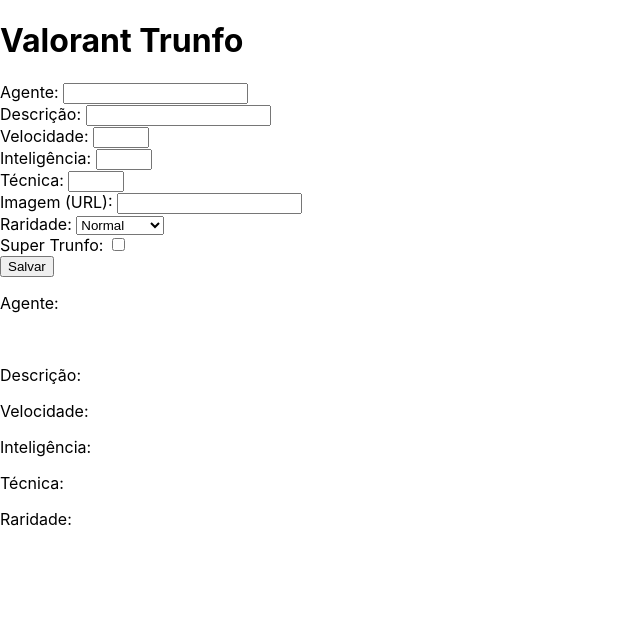
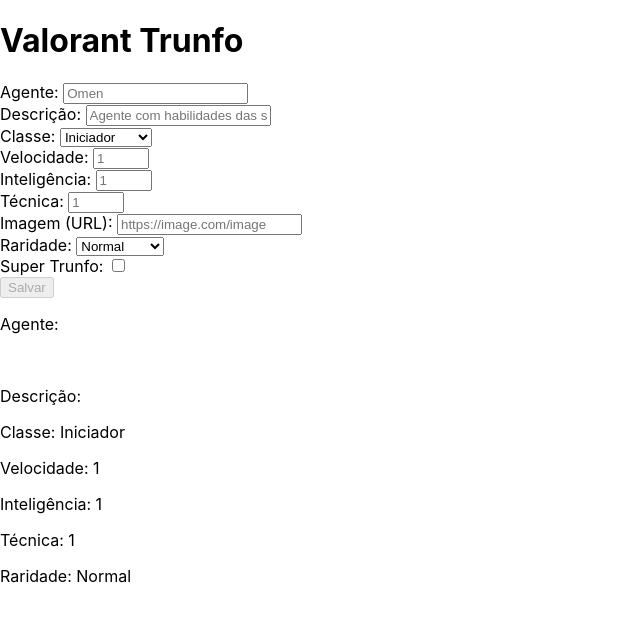
Before and after one commit to zTiagok/trybe-13.tryunfo, a React (Create React App) app: page / in a window 1280 px wide. Shown: the top 622 px of the page, without its empty margins (0-640 px from the left). Built offline with nearby package versions, Linux system fonts and the light colour scheme.

Commit message:
c7 - 5º Requisito Completo

```diff
--- a/src/App.js
+++ b/src/App.js
@@ -9,11 +9,13 @@
     this.state = {
       stateName: '',
       stateDesc: '',
-      stateAttr1: '',
-      stateAttr2: '',
-      stateAttr3: '',
-      stateRare: '',
+      stateAttr1: '1',
+      stateAttr2: '1',
+      stateAttr3: '1',
+      stateRare: 'Normal',
       stateTrunfo: '',
+      stateClass: 'Iniciador',
+      stateImage: '',
     };
   }
 
@@ -35,27 +37,55 @@
       break;
     case 'newAgentSuper': this.setState({ stateTrunfo: target.checked });
       break;
+    case 'newAgentClass': this.setState({ stateClass: target.value });
+      break;
+    case 'newAgentPicture': this.setState({ stateImage: target.value });
+      break;
     default: console.log('Error');
     }
   }
 
   render() {
     const { stateName, stateDesc, stateAttr1,
-      stateAttr2, stateAttr3, stateTrunfo, stateRare } = this.state;
+      stateAttr2, stateAttr3, stateTrunfo, stateRare,
+      stateClass, stateImage } = this.state;
+
+    let button = true;
+    const greaterThan = 90;
+    const minorThan = 0;
+    const stateSum = parseInt(stateAttr1, 10)
+    + parseInt(stateAttr2, 10) + parseInt(stateAttr3, 10);
+    const stateMax = 210;
+
+    if (stateName === '' || stateImage === '' || stateDesc === ''
+    || stateAttr1 > greaterThan || stateAttr1 < minorThan
+    || stateAttr2 > greaterThan || stateAttr2 < minorThan
+    || stateAttr3 > greaterThan || stateAttr3 < minorThan
+    || stateSum > stateMax) {
+      button = true;
+    } else {
+      button = false;
+    }
+
+    console.log(stateSum);
+
     return (
       <div>
         <h1>Valorant Trunfo</h1>
         <Form
           onInputChange={ this.changeState }
+          isSaveButtonDisabled={ button }
         />
         <Card
           cardName={ stateName }
           cardDescription={ stateDesc }
+          cardClass={ stateClass }
           cardAttr1={ stateAttr1 }
           cardAttr2={ stateAttr2 }
           cardAttr3={ stateAttr3 }
           cardRare={ stateRare }
           cardTrunfo={ stateTrunfo }
+          cardImage={ stateImage }
         />
       </div>
     );
--- a/src/components/Card.jsx
+++ b/src/components/Card.jsx
@@ -4,7 +4,7 @@
 class Card extends React.Component {
   render() {
     const { cardName, cardDescription, cardAttr1,
-      cardAttr2, cardAttr3, cardImage, cardRare, cardTrunfo } = this.props;
+      cardAttr2, cardAttr3, cardImage, cardRare, cardTrunfo, cardClass } = this.props;
 
     return (
       <div id="agent">
@@ -19,6 +19,9 @@
         />
         <p data-testid="description-card" id="agent-description">
           {`Descrição: ${cardDescription}`}
+        </p>
+        <p id="agent-class">
+          {`Classe: ${cardClass}`}
         </p>
         <p data-testid="attr1-card" id="agent-attr1">
           {`Velocidade: ${cardAttr1}`}
@@ -47,6 +50,7 @@
   cardAttr3: PropTypes.string.isRequired,
   cardImage: PropTypes.string.isRequired,
   cardRare: PropTypes.string.isRequired,
+  cardClass: PropTypes.string.isRequired,
   cardTrunfo: PropTypes.bool.isRequired,
 };
 
--- a/src/components/Form.jsx
+++ b/src/components/Form.jsx
@@ -5,7 +5,7 @@
   render() {
     const { cardName, cardDescription, cardAttr1, cardAttr2, cardAttr3,
       cardImage, cardRare, cardTrunfo, isSaveButtonDisabled, onInputChange,
-      onSaveButtonClick } = this.props;
+      onSaveButtonClick, cardClass } = this.props;
 
     return (
       <>
@@ -20,6 +20,7 @@
               name="newAgentName"
               id="newAgentName"
               data-testid="name-input"
+              placeholder="Omen"
               required
             />
           </label>
@@ -34,25 +35,28 @@
               name="newAgentDesc"
               id="newAgentDesc"
               data-testid="description-input"
+              placeholder="Agente com habilidades das sombras."
               required
             />
           </label>
           <br />
           {/* CLASSE-------------------------------------------------------------------------------- */}
-          {/* <label htmlFor="newAgentClass">
+          <label htmlFor="newAgentClass">
             {'Classe: '}
             <select
+              value={ cardClass }
+              onChange={ onInputChange }
               name="newAgentClass"
               id="newAgentClass"
               required
             >
-              <option value="iniciador">Iniciador</option>
-              <option value="sentinela">Sentinela</option>
-              <option value="duelista">Duelista</option>
-              <option value="controlador">Controlador</option>
+              <option value="Iniciador">Iniciador</option>
+              <option value="Sentinela">Sentinela</option>
+              <option value="Duelista">Duelista</option>
+              <option value="Controlador">Controlador</option>
             </select>
           </label>
-          <br /> */}
+          <br />
           {/* VELOCIDADE---------------------------------------------------------------------------- */}
           <label htmlFor="newAgentAttr1">
             {'Velocidade: '}
@@ -65,6 +69,7 @@
               data-testid="attr1-input"
               min="1"
               max="10"
+              placeholder="1"
               required
             />
           </label>
@@ -81,6 +86,7 @@
               data-testid="attr2-input"
               min="1"
               max="10"
+              placeholder="1"
               required
             />
           </label>
@@ -97,6 +103,7 @@
               data-testid="attr3-input"
               min="1"
               max="10"
+              placeholder="1"
               required
             />
           </label>
@@ -111,6 +118,7 @@
               name="newAgentPicture"
               id="newAgentPicture"
               data-testid="image-input"
+              placeholder="https://image.com/image"
               required
             />
           </label>
@@ -170,6 +178,7 @@
   cardImage: PropTypes.string.isRequired,
   cardRare: PropTypes.string.isRequired,
   cardTrunfo: PropTypes.bool.isRequired,
+  cardClass: PropTypes.string.isRequired,
   isSaveButtonDisabled: PropTypes.bool.isRequired,
   onInputChange: PropTypes.func.isRequired,
   onSaveButtonClick: PropTypes.func.isRequired,
```
